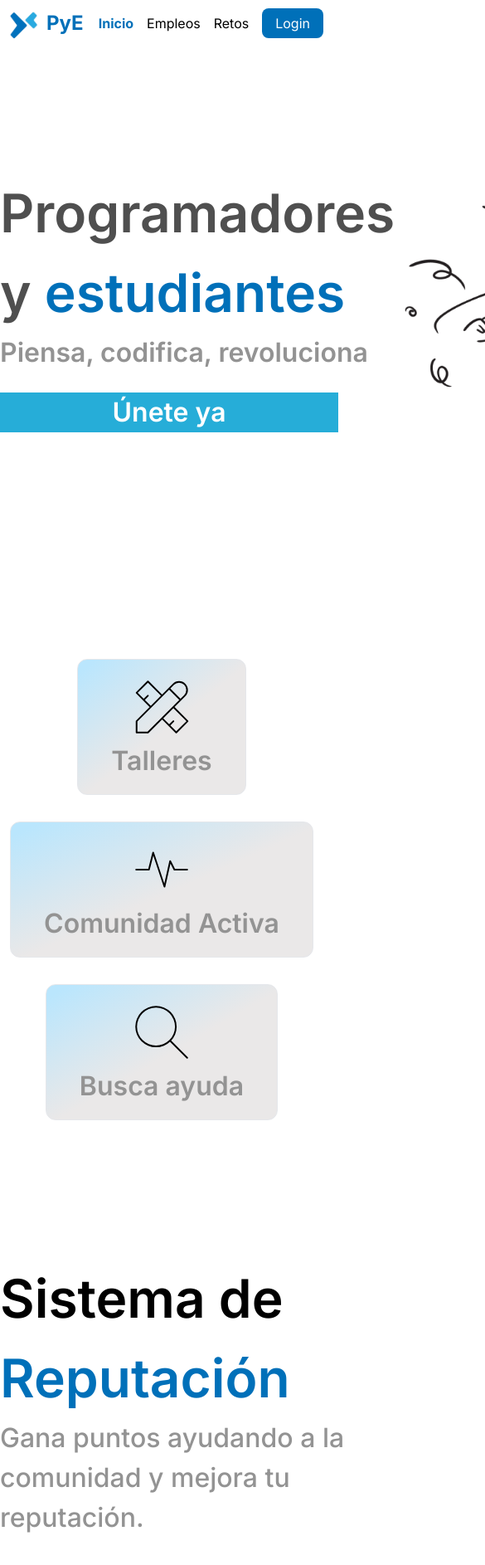
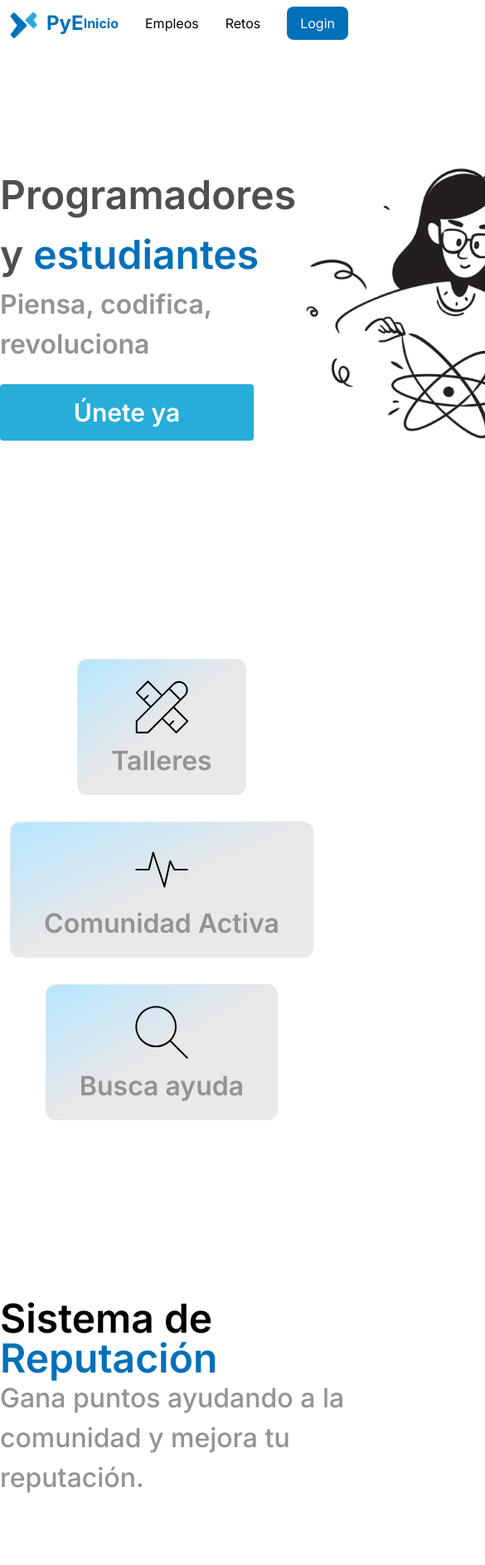
Before and after one commit to Juanies/pye, a Next.js app: page / in a window 390 px wide. Shown: the top 1886 px of the page at 83% size, 585 px wide, since content can reach past the window. Built offline with nearby package versions, Linux system fonts and the light colour scheme; no server answers.

Commit message:
update tailwind

```diff
--- a/src/app/page.tsx
+++ b/src/app/page.tsx
@@ -7,52 +7,52 @@ import FeaturesCards from "@/components/FeaturesCards";
 import HyperLink from "@/components/HyperLink";
 import SectionCardsJob from "@/components/SectionCardsJob";
 
-
-
-
 export default async function Home() {
-
-
-
   return (
-    <main className="flex min-h-screen mx-auto container mt-14 flex-col lg:max-w-6xl md:max-w-2xl items-center justify-between ">
-      <section className="flex w-[100%] mb-44 justify-between items-center min-h-[60dvh] relative" >
+    <main className="flex flex-col items-center justify-between min-h-screen mx-auto mt-14 container lg:max-w-6xl md:max-w-2xl">
+      <section className="relative flex items-center justify-between w-full min-h-[60dvh] mb-44">
         <div>
-          <h1 className=" text-[#4F4F4F] leading-normal text-[4rem] max-w-[8em] font-semibold">
+          <h1 className="text-[#4F4F4F] text-5xl leading-normal font-semibold max-w-[8em]">
             Programadores y <span className="text-[#0070B9]">estudiantes</span>
           </h1>
-          <p className="font-semibold text-[#939393] text-[2rem]">Piensa, codifica, revoluciona</p>
-          <HyperLink text="Únete ya" url='./page.tsx'   />
-          <Arrow className="absolute lg:block hidden  left-[10rem] top-[23rem]" />
+          <p className="text-[#939393] font-semibold text-[2rem]">
+            Piensa, codifica, revoluciona
+          </p>
+          <HyperLink text="Únete ya" url="./page.tsx" />
+          <Arrow className="absolute left-[10rem] top-[23rem] lg:block hidden" />
         </div>
-        <Image src={Proton} alt="Mujer aprendiendo." width="420" height="420" />
+        <Image src={Proton} alt="Mujer aprendiendo." width={420} height={420} />
       </section>
-      <FeaturesCards/>
-      <section className='flex  w-full flex-col mt-24 gap-28 '>
-          <div className='flex items-center justify-between'>
-            <div className=''>
-              <h2 className='font-semibold   text-[4rem]  max-w-[22rem]'>Sistema de <span className='text-[#0070B9]'>Reputación</span></h2>
-              <p className='text-[#939393] 		 font-medium w-[30rem]  text-[2rem]'>Gana puntos ayudando a la comunidad y mejora tu reputación.</p>
+      <FeaturesCards />
+      <section className="flex flex-col w-full gap-28 mt-24">
+        <div className="flex items-center justify-between">
+          <div>
+            <h2 className="text-5xl  font-semibold max-w-[22rem]">
+              Sistema de <span className="text-[#0070B9]">Reputación</span>
+            </h2>
+            <p className="text-[#939393] font-medium text-[2rem] w-[30rem]">
+              Gana puntos ayudando a la comunidad y mejora tu reputación.
+            </p>
           </div>
-            <Reputation/>
+          <Reputation />
         </div>
-          <div className='flex justify-between items-center   '>
-            <Economy/>
-            <div className='flex  flex-col 	'>
-              <h2 className='font-semibold   text-[4rem]  max-w-[22rem]'>
-                <span className='text-[#0070B9]'>Economía</span>
+        <div className="flex items-center justify-between">
+          <Economy />
+          <div>
+            <h2 className="text-5xl font-semibold max-w-[22rem]">
+              <span className="text-[#0070B9]">Economía</span>
             </h2>
-              <p className='text-[#939393] 		 font-medium w-[30rem]  text-[2rem]'>
+            <p className="text-[#939393] font-medium text-3xl w-[30rem]">
               Gana dinero, elige tu trabajo, completa misiones, juega en el casino y compra en la tienda.
             </p>
           </div>
         </div>
       </section>
       <section>
-              <h2 className='font-semibold   text-[2.5rem] '>
-                <span className='text-[#0070B9]'>Ofertas de empleo</span>
+        <h2 className=" font-semibold text-4xl">
+          <span className="text-[#0070B9]">Ofertas de empleo</span>
         </h2>
-        <SectionCardsJob limits={3} pages={false}/>
+        <SectionCardsJob limits={3} pages={false} />
       </section>
     </main>
   );
--- a/src/components/Header.tsx
+++ b/src/components/Header.tsx
@@ -3,6 +3,7 @@ import Logo from "./Logo";
 import Menu from "@/components/Menu"
 import { auth } from '@/auth/auth';
 import { useState, useEffect } from "react";
+import Link from "next/link";
 
 export default function Header() {
 
@@ -10,10 +11,10 @@ export default function Header() {
 
   return (
     <header className="flex justify-between items-center  mx-auto container lg:max-w-6xl md:max-w-2xl">
-      <div className="flex items-center  font-bold text-2xl">
-        <Logo/>
-        <h2 className="text-[#0070B9] ">PyE</h2>
-      </div>
+        <Link href="/" className="flex items-center  font-bold text-2xl">
+          <Logo/>
+          <h2 className="text-[#0070B9] ">PyE</h2>
+        </Link>
       <Menu/>
     </header>
   );
--- a/src/components/HyperLink.tsx
+++ b/src/components/HyperLink.tsx
@@ -5,7 +5,7 @@ interface HyperLinkProps {
 
 export default function HyperLink ({ text, url }: HyperLinkProps) {
   return (
-    <a className="bg-[#26ADD8] text-[2rem] font-semibold mt-6 flex items-center justify-center max-w-[85.7%]  text-[#fff] " href={url}>
+    <a className="bg-[#26ADD8] text-3xl px-7 py-4 rounded font-semibold mt-6 flex items-center justify-center max-w-[85.7%]  text-[#fff] " href={url}>
       {text}
     </a>
   );
--- a/src/components/Menu.tsx
+++ b/src/components/Menu.tsx
@@ -42,7 +42,7 @@ export default function Menu() {
 
   return (
     <nav className="h-auto text-[1rem]">
-      <ul className="flex items-center space-x-4">
+      <ul className="flex gap-8 items-center">
         {menu.map((item, index) => (
           <li key={index}>
             <Link
@@ -61,7 +61,7 @@ export default function Menu() {
                   e.preventDefault();
                   handleLogout();
                 }}
-                className="text-[#fff] px-4 bg-[#0070B9] block py-[0.4em] rounded-lg"
+                className="text-[#fff] px-4 bg-[#0070B9] block py-2 rounded-lg"
                 href="/sign-up"
               >
                 Log out
@@ -75,7 +75,7 @@ export default function Menu() {
           <li>
             <Link
               href="/login"
-              className="text-[#fff] px-4 bg-[#0070B9] block py-[0.4em] rounded-lg"
+              className="text-[#fff] px-4 bg-[#0070B9] block py-2 rounded-lg"
               onClick={() => setTriggerFetch(!triggerFetch)}
             >
               Login
```
Lines whose indentation alone changed are shown as unchanged.
